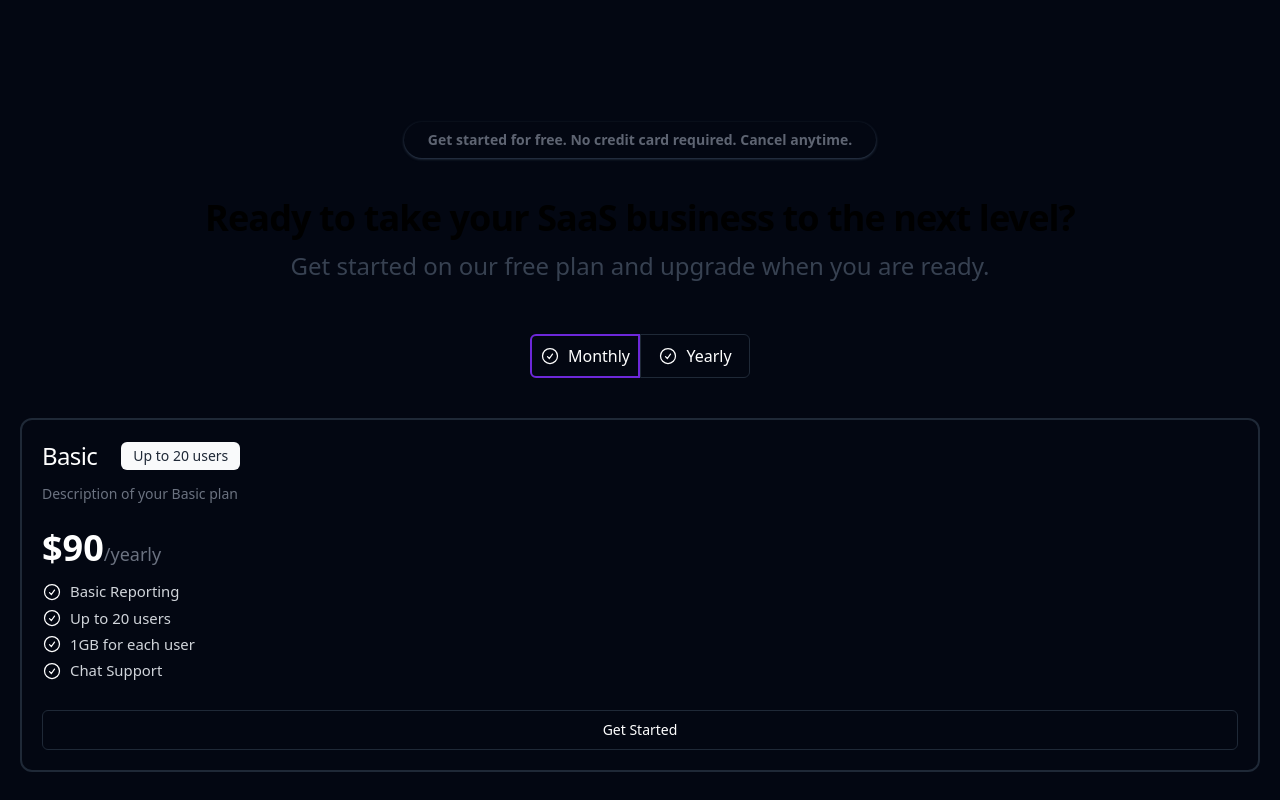
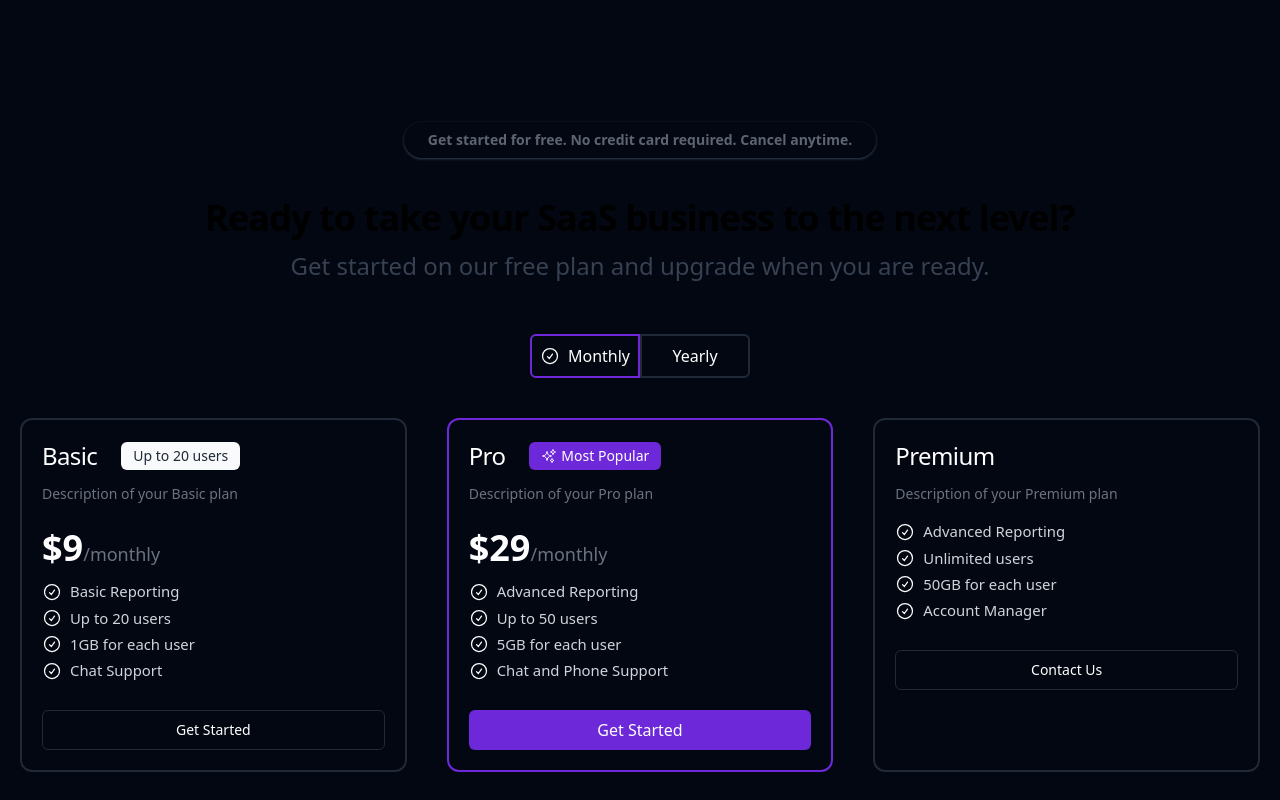
Before and after one commit to elghanbibadr/makerkit1, a React (Vite) app: page / in a window 1280 px wide. Shown: the part 3580-4380 px from the top of the page. Built offline with nearby package versions, Linux system fonts and the light colour scheme.

Commit message:
handle selected plan changes and create the desktop version of the pricing section

```diff
--- a/src/componenet/Pricing.jsx
+++ b/src/componenet/Pricing.jsx
@@ -2,12 +2,13 @@ import CtaCard from "./CtaCard";
 import checkmark from "../assets/checkmark.svg";
 import Button from "../ui/Button";
 import PricingCard from "../ui/PricingCard";
+import { useState } from "react";
 const pricingData = [
   {
     name: "Basic",
     description: "Up to 20 users",
-    price: "$90",
-    billing: "/yearly",
+    monthlybilling: "$9",
+    yearlyBilling: "$29",
     features: [
       "Basic Reporting",
       "Up to 20 users",
@@ -19,8 +20,8 @@ const pricingData = [
   {
     name: "Pro",
     description: "Most Popular",
-    price: "$200",
-    billing: "/yearly",
+    monthlybilling: "$29",
+    yearlyBilling: "$200",
     features: [
       "Advanced Reporting",
       "Up to 50 users",
@@ -44,6 +45,11 @@ const pricingData = [
 ];
 
 const Pricing = () => {
+  const [selectedPlan, setSelectedPlan] = useState("Monthly");
+
+  const handlePlanSelected = (e) => {
+    setSelectedPlan(e.currentTarget.id);
+  };
   return (
     <div className="mt-40 text-center">
       <CtaCard>
@@ -56,29 +62,60 @@ const Pricing = () => {
         Get started on our free plan and upgrade when you are ready.
       </span>
       <div className="flex justify-center mt-10 text-md ">
-        <button className="text-white border-darkPink w-[110px] justify-center items-center rounded-s-md flex gap-2  border-[2px] py-2   px-3">
+        <button
+          onClick={handlePlanSelected}
+          id="Monthly"
+          className={`text-white ${
+            selectedPlan === "Monthly" ? "border-darkPink" : "border-accent1"
+          }  w-[110px] justify-center items-center rounded-s-md flex gap-2  border-[2px] py-2   px-3`}
+        >
+          {selectedPlan === "Monthly" && (
             <img className="h-5" src={checkmark} alt="check mark icon" />
+          )}
           <span>Monthly</span>
         </button>
-        <button className="text-white w-[110px] justify-center items-center rounded-e-md flex gap-2 border-accent1 border-[1px] py-2   px-3">
+        <button
+          onClick={handlePlanSelected}
+          id="Yearly"
+          className={`text-white w-[110px] justify-center items-center border-[2px] rounded-e-md flex gap-2 ${
+            selectedPlan === "Yearly" ? "  border-darkPink" : "border-accent1"
+          }  border-[1px] py-2   px-3`}
+        >
+          {selectedPlan === "Yearly" && (
             <img className="h-5" src={checkmark} alt="check mark icon" />
+          )}
           <span>Yearly</span>
         </button>
       </div>
       {/* pricing Card */}
+      <div className="lg:grid lg:grid-cols-3 lg:gap-10">
         {pricingData.map(
-        ({ name, description, billing, price, features, cta }, index) => (
+          (
+            {
+              name,
+              description,
+              monthlybilling,
+              yearlyBilling,
+              price,
+              features,
+              cta,
+            },
+            index
+          ) => (
             <PricingCard
               key={index}
               title={name}
               description={description}
-            billing={billing}
+              monthlybilling={monthlybilling}
+              yearlyBilling={yearlyBilling}
               price={price}
               features={features}
               cta={cta}
+              selectedPlan={selectedPlan}
             />
           )
         )}
+      </div>
     </div>
   );
 };
--- a/src/ui/PricingCard.jsx
+++ b/src/ui/PricingCard.jsx
@@ -2,9 +2,21 @@ import Button from "./Button";
 import checkmark from "../assets/checkmark.svg";
 import proplanicon from "../assets/proplanicon.svg";
 
-const PricingCard = ({ title, description, price, billing, features, cta }) => {
+const PricingCard = ({
+  title,
+  description,
+  features,
+  cta,
+  selectedPlan,
+  yearlyBilling,
+  monthlybilling,
+}) => {
   return (
-    <div className="text-left mt-10 border-accent1 border-[2px] rounded-xl  p-5">
+    <div
+      className={`text-left mt-10 ${
+        title === "Pro" ? "border-darkPink" : "border-accent1"
+      }  border-[2px] rounded-xl  p-5 sm:w-[70%] sm:mx-auto lg:w-full`}
+    >
       <div className="flex items-center gap-6">
         <h3 className="text-white">{title}</h3>
         {title !== "Premium" && (
@@ -25,14 +37,17 @@ const PricingCard = ({ title, description, price, billing, features, cta }) => {
       <span className="small-title inline-block my-3">
         Description of your {title} plan
       </span>
+      {title !== "Premium" && (
         <div className="my-3">
           <span className="text-2xl text-white font-bold lg:text-3xl xl:text-4xl">
-          {price}
+            {console.log(yearlyBilling, monthlybilling)}
+            {selectedPlan !== "Monthly" ? yearlyBilling : monthlybilling}
           </span>
           <span className="text-lg lowercase text-gray-500 dark:text-gray-400">
-          <span>{billing}</span>
+            <span>/{selectedPlan === "Monthly" ? "Monthly" : "Yearly"}</span>
           </span>
         </div>
+      )}
       <ul className="text-gray-300 font-medium text-[.93rem]">
         {features.map((feature, index) => (
           <li key={index} className="flex my-1 items-center gap-2">
```
Lines whose indentation alone changed are shown as unchanged.
